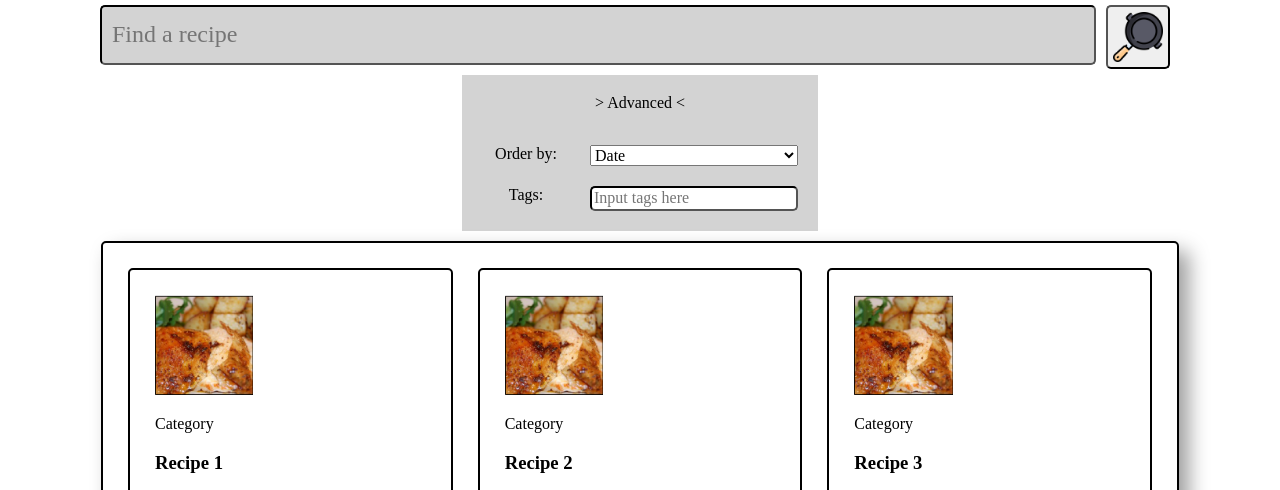
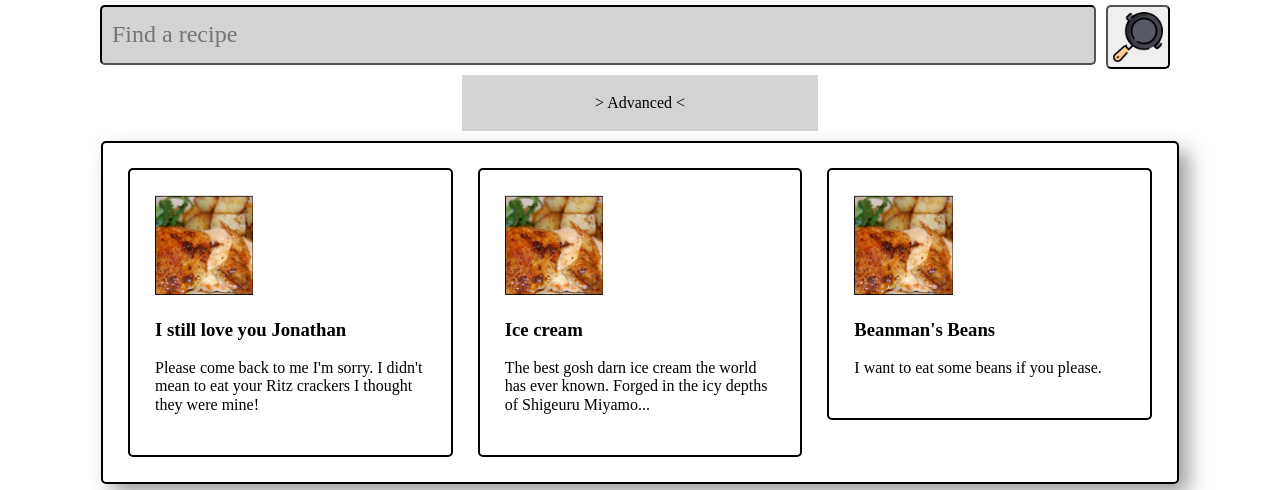
Before and after one commit to jrentas13/Starving-College-Students, a website: page search.html in a window 1280 px wide. Shown: the part 126-616 px from the top of the page. Drawn offline with nearby package versions, Linux system fonts and the light colour scheme; no server answers.

Commit message:
Added some loading logic to the home page and search page

```diff
--- a/javascript/search.js
+++ b/javascript/search.js
@@ -1,16 +1,32 @@
-recipeContainer = document.querySelector("#recipe-container-display");
+const recipeContainer = document.querySelector("#recipe-container-display");
+const advButton = document.querySelector('#advancedSearch p');
+const collapseArea = document.querySelector('#collapseArea');
+
+function toggleAdv(){
+    if (collapseArea.style.display != 'none'){
+        collapseArea.style.display = 'none';
+        advButton.innerHTML ='> Advanced <';
+    }
+    else{
+        collapseArea.style.display = "grid";
+        advButton.innerHTML ='v Advanced v';
+    }
+}
+
+advButton.addEventListener('click', toggleAdv);
+
+
 
 function formatCard(recipe){
     let minidesc = recipe.description;
     if (minidesc.length > 100){
         minidesc = minidesc.substring(0,98) + "..."
     }
-    let htmlout = `<div class="recipe-container">
+    let htmlout = `<a href="recipe.html?id=${recipe.recipe_id}"><div class="recipe-container">
                 <img src="images/chicken.png" height="100" alt="Sample recipe image">
                 <h3 class="recipe-name">${recipe.name}</h3>
                 <p class="description">${minidesc}</p>
-                <a href="#">Read More</a>
-            </div>`;
+            </div></a>`;
     return (htmlout);
 }
 
@@ -19,21 +35,33 @@ const urlParams = new URLSearchParams(queryString);
 
 const name = urlParams.get("search");
 const order = urlParams.get("order");
-const tags = urlParams.get("tags"); //Gonna be a string, comma separated or space?
-const page = urlParams.get("page"); //Gonna be a string, comma separated or space?
+const tags = urlParams.get("tags"); //Gonna be a string. Comma separated or space? Probably space
+const page = urlParams.get("page");
 
-if (tags!= null){
+if (tags != null){
     let taglist = tags.split(" ");
 }
 async function getRecipes(page = 1, perPage = 10) {
     const response = await fetch(`/recipes?page=${page}&per_page=${perPage}`);
 
     if (!response.ok) {
-        throw new Error("Failed to fetch recipes");
+        // throw new Error("Failed to fetch recipes");
+        errorJson = [{name: "I still love you Jonathan", description: "Please come back to me I'm sorry. I didn't mean to eat your Ritz crackers I thought they were mine!", recipe_id: 1},
+        {name: "Ice cream", description: "The best gosh darn ice cream the world has ever known. Forged in the icy depths of Shigeuru Miyamoto's heart, and seasoned with a healthy hatred of his customers.", recipe_id: 2},
+        {name: "Beanman's Beans", description: "I want to eat some beans if you please.", recipe_id: 3}]
+        return errorJson;
     }
 
     const recipes = await response.json();
     return recipes;
 }
-const response = getRecipes(page);
-await response;
+
+async function loadRecipes(page) {
+    let response = await getRecipes(page);
+    let htmlout = ""
+    response.forEach(wassup => {
+        htmlout += formatCard(wassup);
+    });
+    recipeContainer.innerHTML = htmlout;
+}
+loadRecipes(page);
--- a/styles/search.css
+++ b/styles/search.css
@@ -38,7 +38,7 @@
 }
 #collapseArea {
     padding: 17px;
-    display: grid;
+    display: none;
     grid-template-columns: 1fr 1fr;
     gap:20px;
 }
@@ -68,3 +68,7 @@
     border-radius: 5px;
     padding: 25px;
 }
+a {
+    text-decoration: none;
+    color: black;
+}
--- a/styles/style.css
+++ b/styles/style.css
@@ -8,6 +8,11 @@ header{
     align-items: center;
     border-bottom: 1px solid black;
     /* flex: 1 1 160px; */
+}
+
+header a {
+    text-decoration: none;
+    color: black;
 }
 
 #AccountArea{
```
